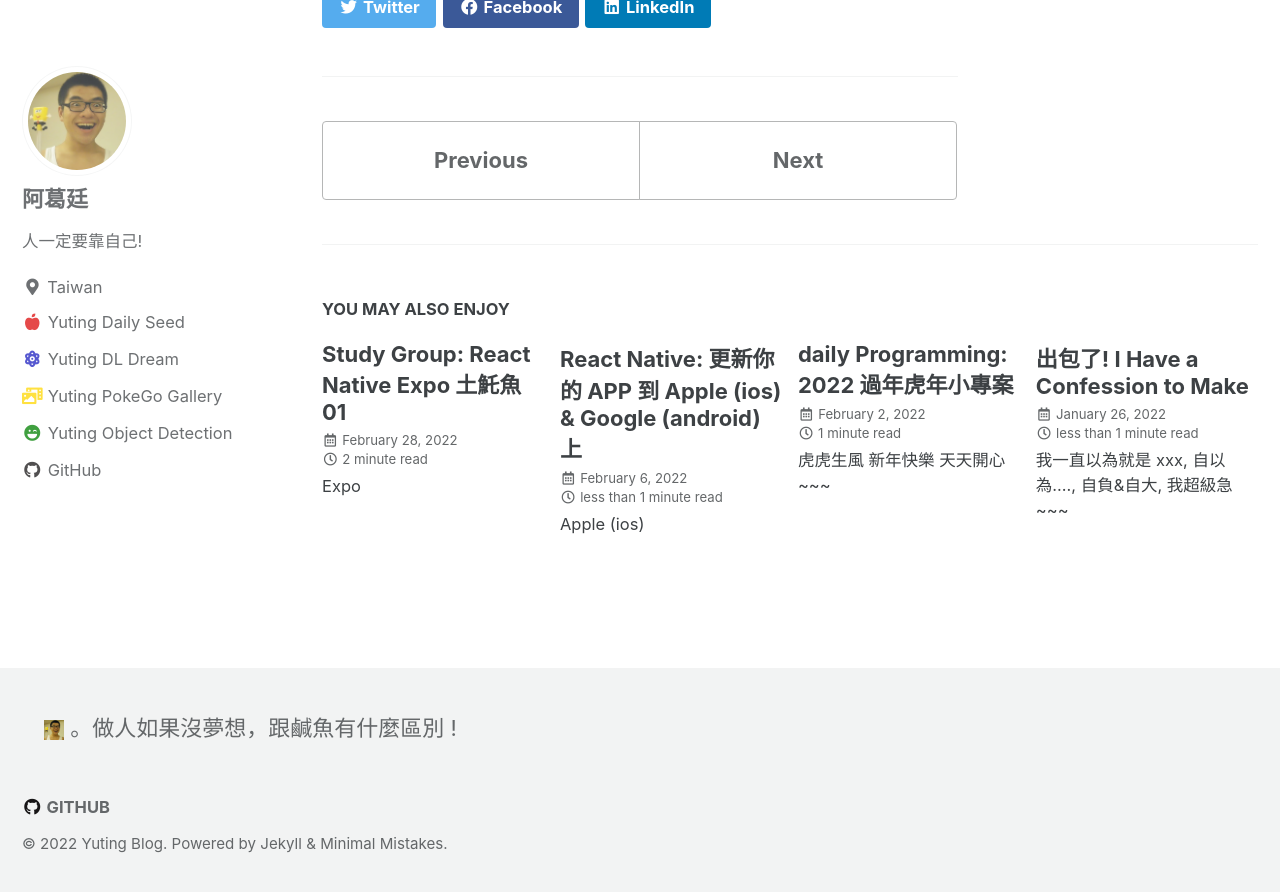
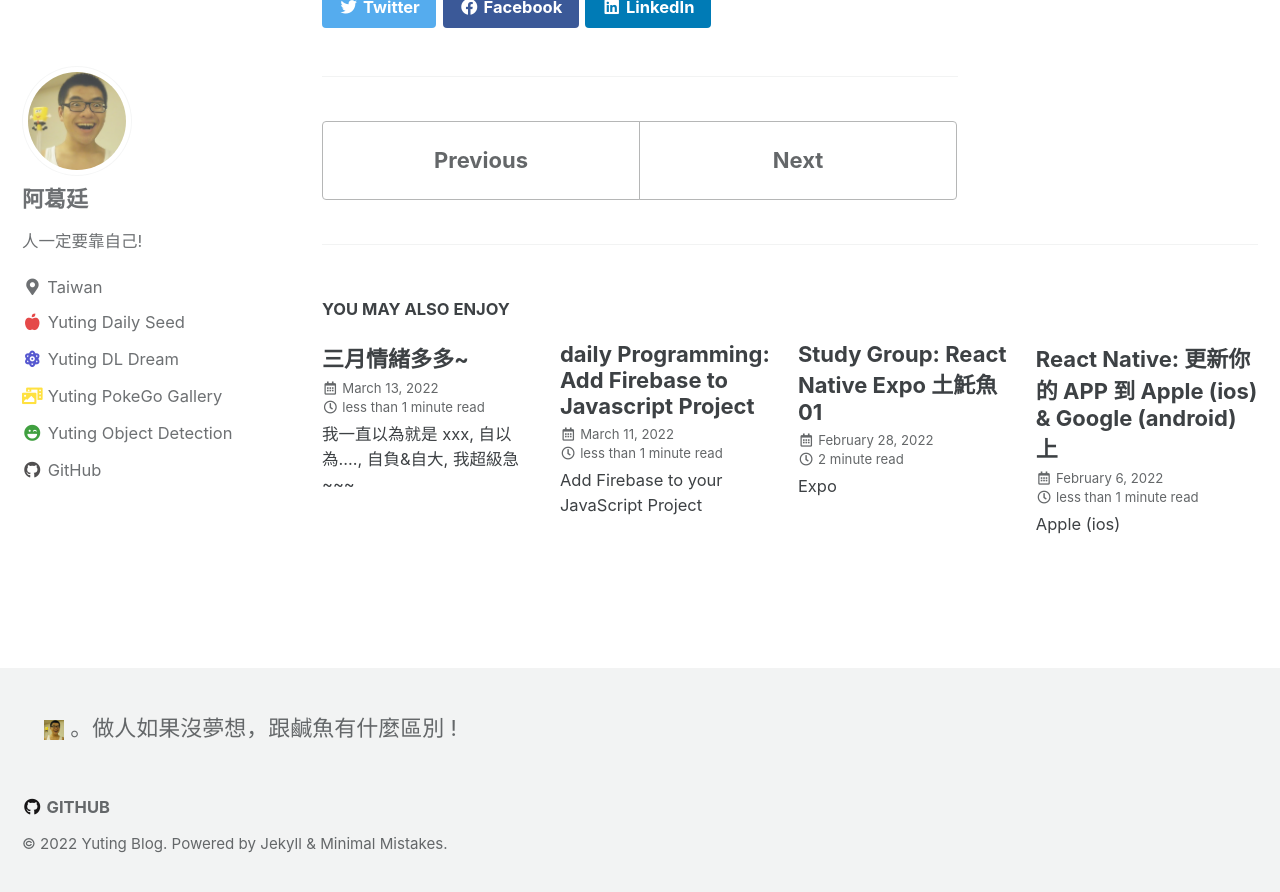
Before and after one commit to yuting3656/yutingblog, a Jekyll site: the page built from _posts/studyGroup/2022/2022-02-24-study-ground-block-chain.md, in a window 1280 px wide and 900 px high, scrolled down 11609 px. Shown: the top 892 px of the window. Built offline with Jekyll 4.4.1, drawn with Linux system fonts in a browser that asks for light colours; cached includes are drawn as plain includes; some of the changed lines change nothing that is shown.

Commit message:
[add] two articles

```diff
--- /dev/null
+++ b/_posts/daily-programming/2022/2022-03-11-firebase-add-a-web.md
@@ -0,0 +1,11 @@
+---
+layout: "single"
+title: "daily Programming: Add Firebase to Javascript Project  "
+permalink: "daily-programming/add-firebase-to-javascript-project"
+tags: daily-programming react firebase
+---
+
+
+## [Add Firebase to your JavaScript Project](https://firebase.google.com/docs/web/setup?authuser=0&hl=en)
+
+### 好有緣份來補 XDDD
--- /dev/null
+++ b/_posts/diary/2022/2022-03-13-current-status.md
@@ -0,0 +1,42 @@
+---
+layout: "single"
+title: '三月情緒多多~ '
+permalink: 'diary/:year-:month-:day'
+tags: 今日隨意
+excerpt: "我一直以為就是 xxx, 自以為...., 自負&自大, 我超級急~~~"
+header:
+  overlay_image: https://i.imgur.com/BYWTYcE.jpg
+---
+
+
+> 已經三月中! 第一季的最後一個月了~~
+>
+> 好快! 好快! 好快!
+>
+> 時間過好快! 你不抓緊時間! 就等著被時間抓著走~!!! 🤓🤓🤓
+>
+> 速度來整理一下要做的事情!
+
+
+1. jogging side project
+
+   - 一個網站 可以上傳紀錄我運動拍的風景 & 影片
+   - 目前進度 55% 整體畫面大綱出來 剩下
+     - 登入上傳 modal
+     - 新的畫面
+     - [Github Actions For Firebase](https://github.com/marketplace/actions/github-action-for-firebase){:target="_back"}
+
+2. AI Music
+
+   - 自己建造網站使用者可以選擇想要 generate 哪一種類型的音樂~
+
+3. [工作筆記](https://yuting3656.github.io/yutingblog/tags/#%E5%B7%A5%E4%BD%9C%E7%AD%86%E8%A8%98){:target="_back"}
+    - 2021
+        - 11, 12月
+    - 2022
+        - 01, 02,03
+4. [讀書會](https://yuting3656.github.io/yutingblog/tags/#%E8%AE%80%E6%9B%B8%E6%9C%83){:target="_back"}
+
+    - react native 上傳到
+        - apple
+        - google
--- a/_posts/studyGroup/2022/2022-02-24-study-ground-block-chain.md
+++ b/_posts/studyGroup/2022/2022-02-24-study-ground-block-chain.md
@@ -1,7 +1,7 @@
 ---
 layout: "single"
 title: "Study Group: 久違的讀書會~~~ 一定要來區塊一下的拉!"
-permalink: "stydeGroup/kaboom-js"
+permalink: "stydeGroup/block-chain"
 tags: 讀書會 block-chain
 ---
 
```
